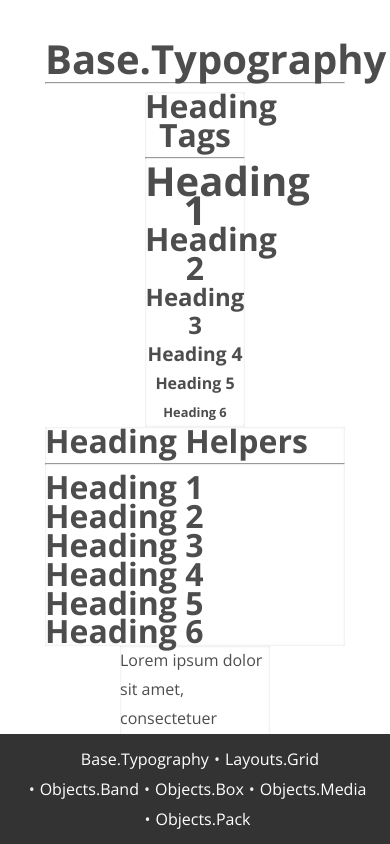
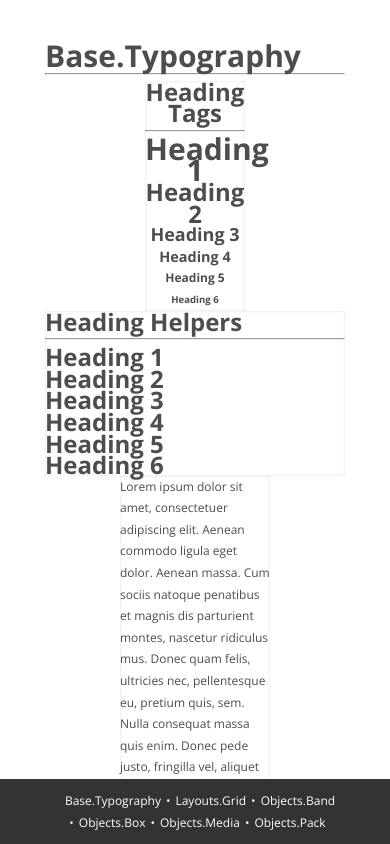
Before and after one commit to DiAngelo/rucker, a plain HTML site: page html/styleguide/index.html in a window 390 px wide. Drawn offline with nearby package versions, Linux system fonts and the light colour scheme; files that its build step writes are made by us from their sources.

Commit message:
Update responsive typography

```diff
--- a/sass/base.typography/_conf.typo.rk.scss
+++ b/sass/base.typography/_conf.typo.rk.scss
@@ -11,7 +11,7 @@ $rkTypoAttrName: typo     !default;
 $rkrMAttributesNaming: rkrFnRegisterAttribute(typo, $rkTypoAttrType, $rkTypoAttrName);
 
 // typography specific flag to toggle responsive mode
-$rkrTypoBResponsive: false;//$rkrBResponsive !default;
+$rkrTypoBResponsive: $rkrRwdBActive !default;
 
 // map that contains font sizes to use for each responsive state
 $rkrTypoMSzBase: rkrFnMModifiers(12px, 2px, false);
@@ -21,7 +21,7 @@ $rkrTypoSzBase: map-get($rkrTypoMSzBase, medium) !default;
 
 @if $rkrTypoBResponsive {
 
-  @if $rkrBResponsiveMobileFirst {
+  @if $rkrRwdBMobileFirst {
     $rkrTypoSzBase: map-get($rkrTypoMSzBase, tiny);
   } @else {
     $rkrTypoSzBase: map-get($rkrTypoMSzBase, huge);
--- a/sass/base.typography/_tools.typo.rk.scss
+++ b/sass/base.typography/_tools.typo.rk.scss
@@ -33,6 +33,17 @@
 
 
 //
+// rkrMxTypoHtmlFs
+//
+@mixin rkrMxTypoHtmlFs ($_inSz) {
+
+  html { font-size: $_inSz; }
+
+}
+
+
+
+//
 // rkrMxTypoResponsiveBase
 //
 @mixin rkrMxTypoResponsiveBase {
@@ -41,17 +52,17 @@
 
     @each $type,$szVal in $rkrTypoMSzBase {
 
-      @if $rkrBResponsiveMobileFirst {
+      @if $rkrRwdBMobileFirst {
 
         @if $type == tiny {
 
           /* Work with mobile first principle */
-          html { font-size: $szVal; }
+          @include rkrMxTypoHtmlFs($szVal);
 
         } @else {
 
           @include rkrMxResponsive((from: $type)) {
-            html { font-size: $szVal; }
+            @include rkrMxTypoHtmlFs($szVal);
           }
 
         }
@@ -61,12 +72,12 @@
         @if $type == huge {
 
           /* work with destop first principle */
-          html { font-size: $szVal; }
+          @include rkrMxTypoHtmlFs($szVal);
 
         } @else {
 
           @include rkrMxResponsive((to: $type)) {
-            html { font-size: $szVal; }
+            @include rkrMxTypoHtmlFs($szVal);
           }
 
         }
@@ -77,7 +88,7 @@
 
   } @else {
 
-    html { font-size: $rkrTypoSzBase; }
+    @include rkrMxTypoHtmlFs($rkrTypoSzBase);
 
   }
 
```
